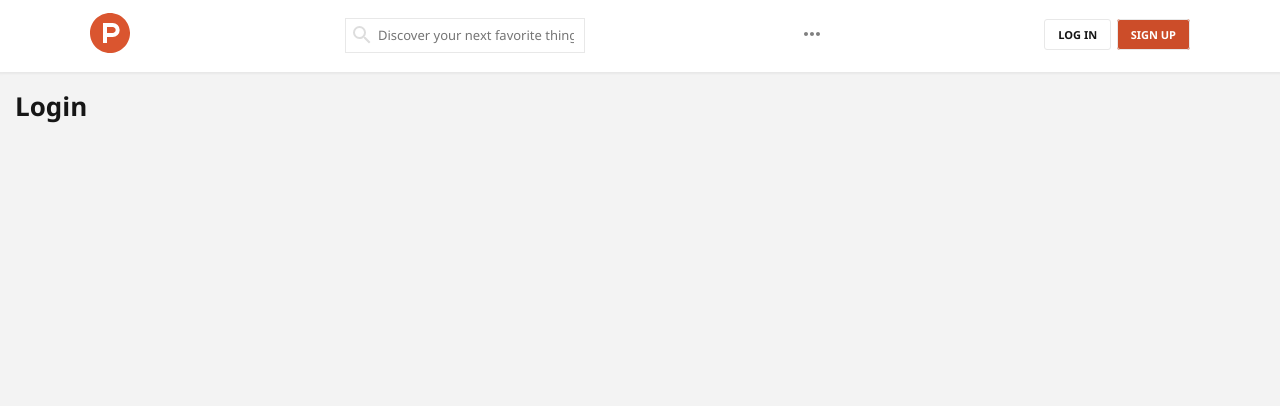
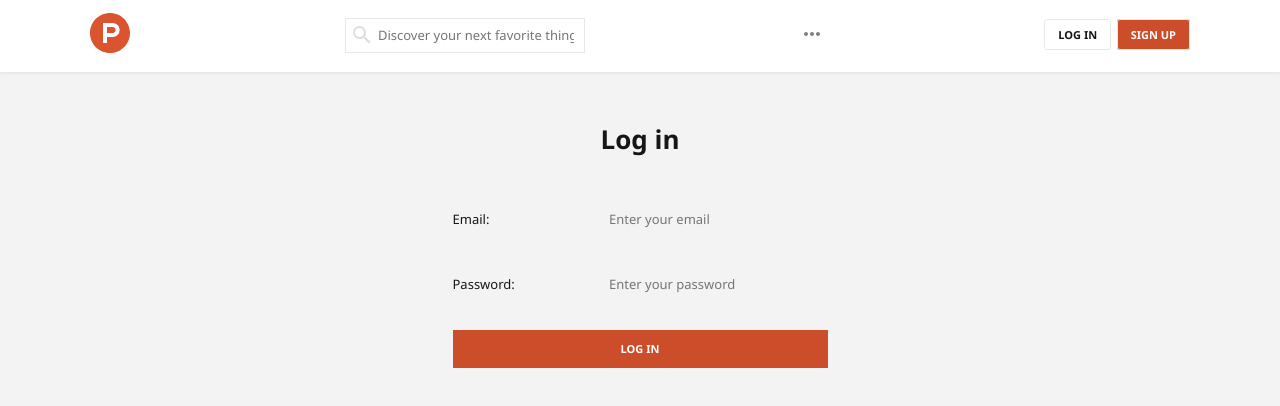
Before and after one commit to chara0511/product-hunt-clone, a Next.js app: page /login in a window 1280 px wide. Shown: the top 406 px of the page. Built offline with nearby package versions, Linux system fonts and the light colour scheme; no server answers.

Commit message:
using firebase

```diff
--- /dev/null
+++ b/context/firebase/FirebaseContext.js
@@ -0,0 +1,5 @@
+import { createContext } from "react";
+
+const FirebaseContext = createContext(null);
+
+export default FirebaseContext;
--- /dev/null
+++ b/firebase/config.js
@@ -0,0 +1,12 @@
+const firebaseConfig = {
+  apiKey: "AIzaSyCvKiXeXl-GOyHNGypGSMoaECrWTFsRZrw",
+  authDomain: "producthunt-clone-dbbbc.firebaseapp.com",
+  databaseURL: "https://producthunt-clone-dbbbc.firebaseio.com",
+  projectId: "producthunt-clone-dbbbc",
+  storageBucket: "producthunt-clone-dbbbc.appspot.com",
+  messagingSenderId: "598331297236",
+  appId: "1:598331297236:web:9d449be6f35da6109b1a41",
+  measurementId: "G-VCNSWLZEC0",
+};
+
+export default firebaseConfig;
--- /dev/null
+++ b/firebase/firebase.js
@@ -0,0 +1,30 @@
+import app from "firebase/app";
+import "firebase/auth";
+
+import firebaseConfig from "./config";
+
+class Firebase {
+  constructor() {
+    if (!app.apps.length) {
+      app.initializeApp(firebaseConfig);
+    }
+    this.auth = app.auth();
+  }
+
+  async signup(name, email, password) {
+    const newUser = await this.auth.createUserWithEmailAndPassword(
+      email,
+      password
+    );
+
+    return await newUser.user.updateProfile({ displayName: name });
+  }
+
+  async login(email, password) {
+    return this.auth.signInWithEmailAndPassword(email, password);
+  }
+}
+
+const firebase = new Firebase();
+
+export default firebase;
--- /dev/null
+++ b/firebase/index.js
@@ -0,0 +1,3 @@
+import firebase from "./firebase";
+
+export default firebase;
--- /dev/null
+++ b/hooks/useAuth.js
@@ -0,0 +1,22 @@
+import React, { useState, useEffect } from "react";
+import firebase from "../firebase";
+
+const useAuth = () => {
+  const [authUser, setAuthUser] = useState(null);
+
+  useEffect(() => {
+    const unsuscribe = firebase.auth.onAuthStateChanged((user) => {
+      if (user) {
+        setAuthUser(user);
+      } else {
+        setAuthUser(null);
+      }
+    });
+
+    return () => unsuscribe();
+  }, []);
+
+  return authUser;
+};
+
+export default useAuth;
--- a/pages/_app.js
+++ b/pages/_app.js
@@ -1,6 +1,9 @@
 import { useReducer } from "react";
+import FirebaseContext from "../context/firebase/FirebaseContext";
 import { SearchContext } from "../context/search/searchContext";
 import { SearchReducer } from "../context/search/searchReducer";
+import firebase from "../firebase";
+import useAuth from "../hooks/useAuth";
 import { GlobalStyle } from "../styles";
 import {
   ENABLE_MODAL,
@@ -13,6 +16,10 @@ const MyApp = ({ Component, pageProps }) => {
   const initialState = { searchMode: null, modal: null };
 
   const [state, dispatch] = useReducer(SearchReducer, initialState);
+
+  const user = useAuth();
+
+  console.log(user);
 
   const enableSearchMode = () => {
     dispatch({ type: ENABLE_SEARCH_MODE, payload: true });
@@ -34,6 +41,7 @@ const MyApp = ({ Component, pageProps }) => {
     <>
       <GlobalStyle />
 
+      <FirebaseContext.Provider value={{ firebase }}>
         <SearchContext.Provider
           value={{
             searchMode: state.searchMode,
@@ -46,6 +54,7 @@ const MyApp = ({ Component, pageProps }) => {
         >
           <Component {...pageProps} />
         </SearchContext.Provider>
+      </FirebaseContext.Provider>
     </>
   );
 };
--- a/pages/index.js
+++ b/pages/index.js
@@ -7,7 +7,6 @@ const StyledTitle = styled.h1`
 `;
 
 const Home = () => {
-  console.log("main");
   return (
     <Layout>
       <StyledTitle>Home</StyledTitle>
--- a/pages/login.js
+++ b/pages/login.js
@@ -1,11 +1,98 @@
-import React from "react";
+import React, { useState } from "react";
 import Layout from "../components/layout/Layout";
+import { useFormValidation } from "../hooks/useFormValidation";
+import { validateLogin } from "../validations/validateLogin";
+import firebase from "../firebase";
+import Router from "next/router";
+import { ErrorIcon } from "../components/icons";
+import {
+  StyledErrorMessage,
+  StyledForm,
+  StyledInput,
+  StyledTitle,
+  StyledWrapper,
+} from "../styles/StyledAuth";
+
+const initialState = {
+  email: "",
+  password: "",
+};
 
 const Login = () => {
+  const [error, setError] = useState(null);
+
+  const successLogin = async () => {
+    try {
+      await firebase.login(email, password);
+
+      Router.push("/");
+    } catch (error) {
+      setError(error.message);
+    }
+  };
+
+  const {
+    values: { email, password },
+    errors,
+    handleChange,
+    handleBlur,
+    handleSubmit,
+  } = useFormValidation(initialState, validateLogin, successLogin);
+
   return (
     <div>
       <Layout>
-        <h1>Login</h1>
+        <StyledTitle>Log in</StyledTitle>
+
+        <StyledForm onSubmit={handleSubmit} noValidate>
+          <StyledWrapper>
+            <label htmlFor="email">Email: </label>
+            <input
+              type="email"
+              id="email"
+              placeholder="Enter your email"
+              name="email"
+              value={email}
+              onChange={handleChange}
+              onBlur={handleBlur}
+            />
+
+            {errors.email && (
+              <StyledErrorMessage>
+                <ErrorIcon />
+
+                {errors.email}
+              </StyledErrorMessage>
+            )}
+          </StyledWrapper>
+
+          <StyledWrapper>
+            <label htmlFor="password">Password:</label>
+            <input
+              type="password"
+              id="password"
+              placeholder="Enter your password"
+              name="password"
+              value={password}
+              onChange={handleChange}
+              onBlur={handleBlur}
+            />
+
+            {errors.password && (
+              <StyledErrorMessage>
+                <ErrorIcon />
+
+                {errors.password}
+              </StyledErrorMessage>
+            )}
+          </StyledWrapper>
+
+          <StyledWrapper>
+            <StyledInput type="submit" value="Log in" />
+          </StyledWrapper>
+
+          {error && <StyledErrorMessage>{error}</StyledErrorMessage>}
+        </StyledForm>
       </Layout>
     </div>
   );
--- a/styles/StyledAuth.js
+++ b/styles/StyledAuth.js
@@ -42,6 +42,10 @@ export const StyledWrapper = styled.div`
   ${mixins.flexCenter}
 `;
 
+export const StyledInput = styled.input`
+  ${mixins.link}
+`;
+
 export const StyledErrorMessage = styled.div`
   left: 120px;
   bottom: 0;
--- /dev/null
+++ b/validations/validateLogin.js
@@ -0,0 +1,17 @@
+export const validateLogin = (values) => {
+  let errors = {};
+
+  if (!values.email) {
+    errors.email = "Email is required.";
+  } else if (!/^[A-Z0-9._%+-]+@[A-Z0-9.-]+\.[A-Z]{2,}$/i.test(values.email)) {
+    errors.email = "Enter a valid email.";
+  }
+
+  if (!values.password) {
+    errors.password = "Password is required";
+  } else if (values.password.length < 6) {
+    errors.password = "The password must be at least 6 characters.";
+  }
+
+  return errors;
+};
```
Also changed, not shown: pages/signup.js (+22 -14 lines), 1 other file (tests, documents, lock files or other folders). Lines whose indentation alone changed are shown as unchanged.
